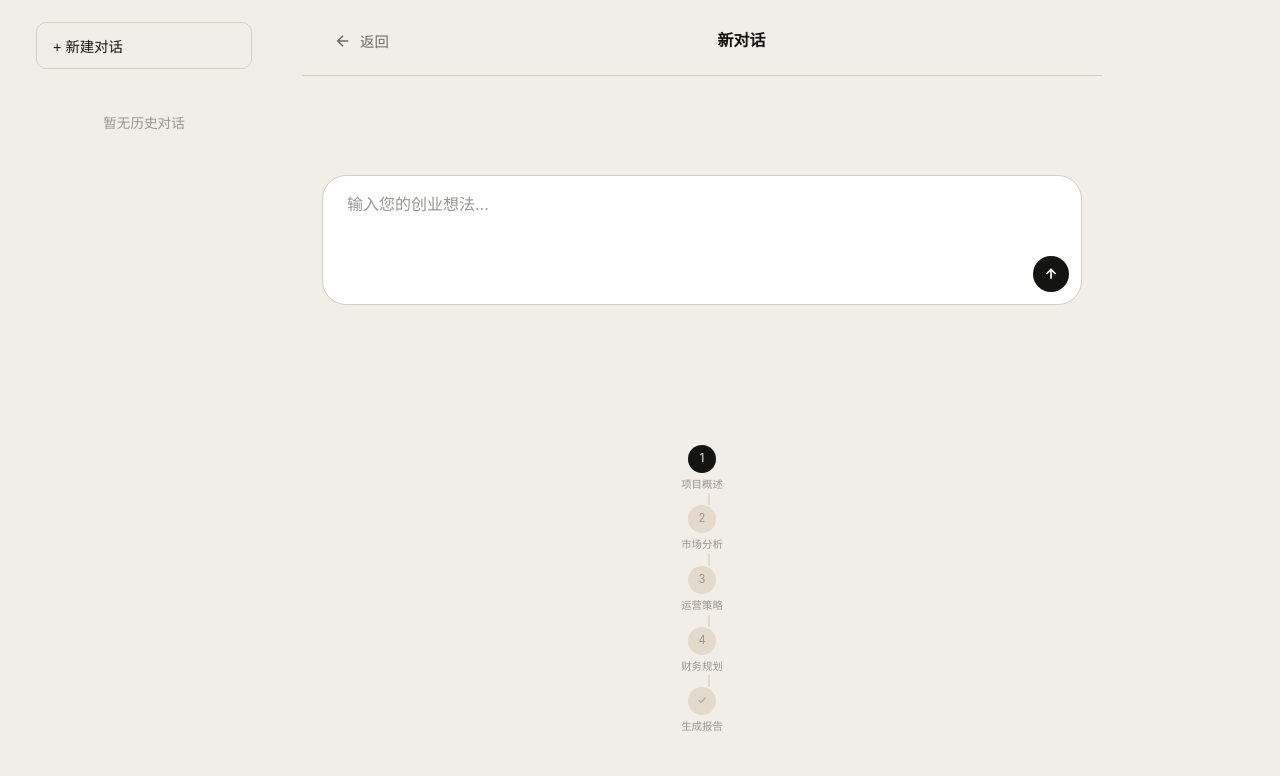
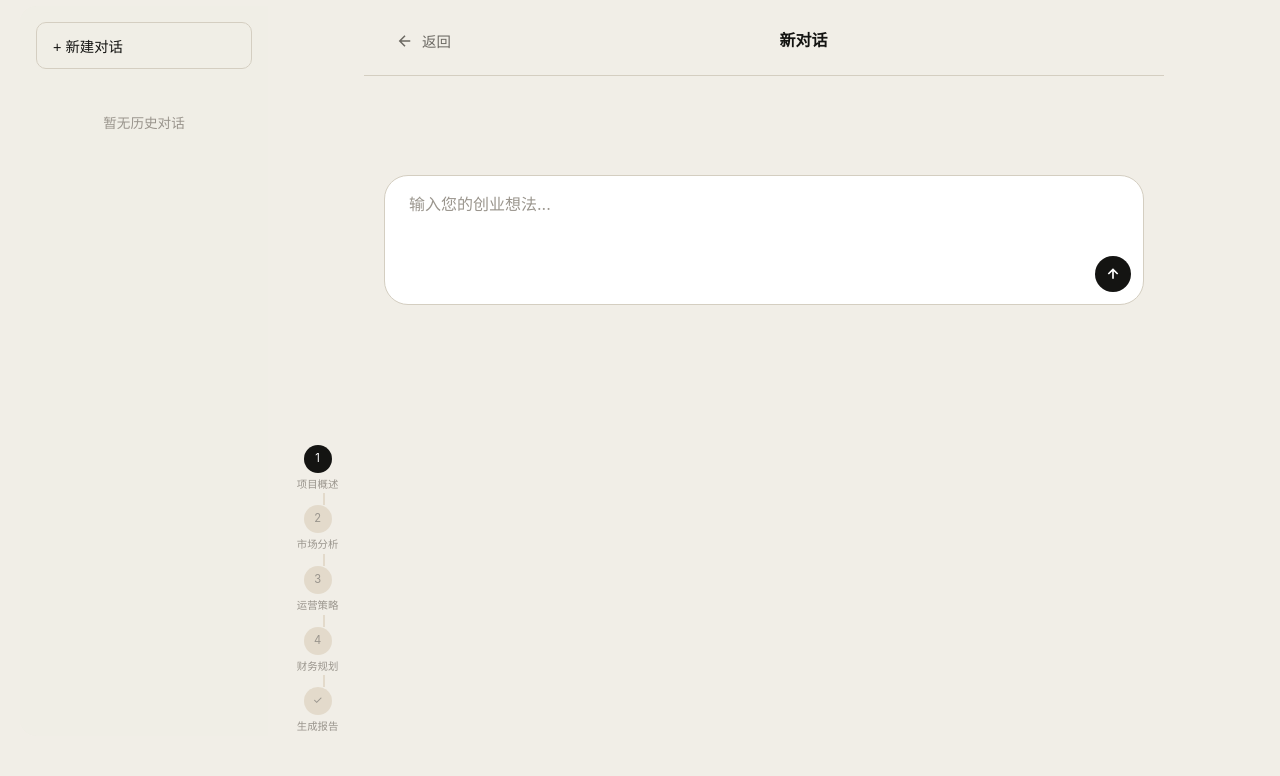
Before and after one commit to HuYee2025/BrandGPT, a Flask app: page /chat in a window 1280 px wide. Shown: the part 74-850 px from the top of the page. Run offline with Flask 3, Linux system fonts and the light colour scheme.

Commit message:
使用Flexbox修复三列布局

```diff
--- a/templates/chat.html
+++ b/templates/chat.html
@@ -7,9 +7,8 @@
 /* ChatGPT风格对话框 - 自适应三列布局 */
 .chat-page {
     height: calc(100vh - 70px);
-    display: grid;
-    grid-template-columns: 20% 70% 10%;
-    grid-template-rows: 1fr;
+    display: flex;
+    flex-direction: row;
     margin: 0;
     width: 100%;
     overflow: hidden;
@@ -17,17 +16,30 @@
 
 /* 左侧历史记录栏 */
 .chat-sidebar {
+    width: 20%;
+    min-width: 200px;
     background: #F0EEE6;
     border-radius: 16px 0 0 16px;
     display: flex;
     flex-direction: column;
     overflow: hidden;
-    grid-column: 1;
-    grid-row: 1;
+    flex-shrink: 0;
+}
+
+/* 中间聊天区域 */
+.chat-main {
+    flex: 1;
+    min-width: 0;
+    display: flex;
+    flex-direction: column;
+    position: relative;
+    background: var(--bg-color);
 }
 
 /* 右侧进度条栏 */
 .chat-sidebar-right {
+    width: 10%;
+    min-width: 80px;
     background: var(--bg-color);
     display: flex;
     flex-direction: column;
@@ -35,8 +47,7 @@
     align-items: center;
     padding-top: 80px;
     box-sizing: border-box;
-    grid-column: 3;
-    grid-row: 1;
+    flex-shrink: 0;
 }
 
 .progress-container {
```
